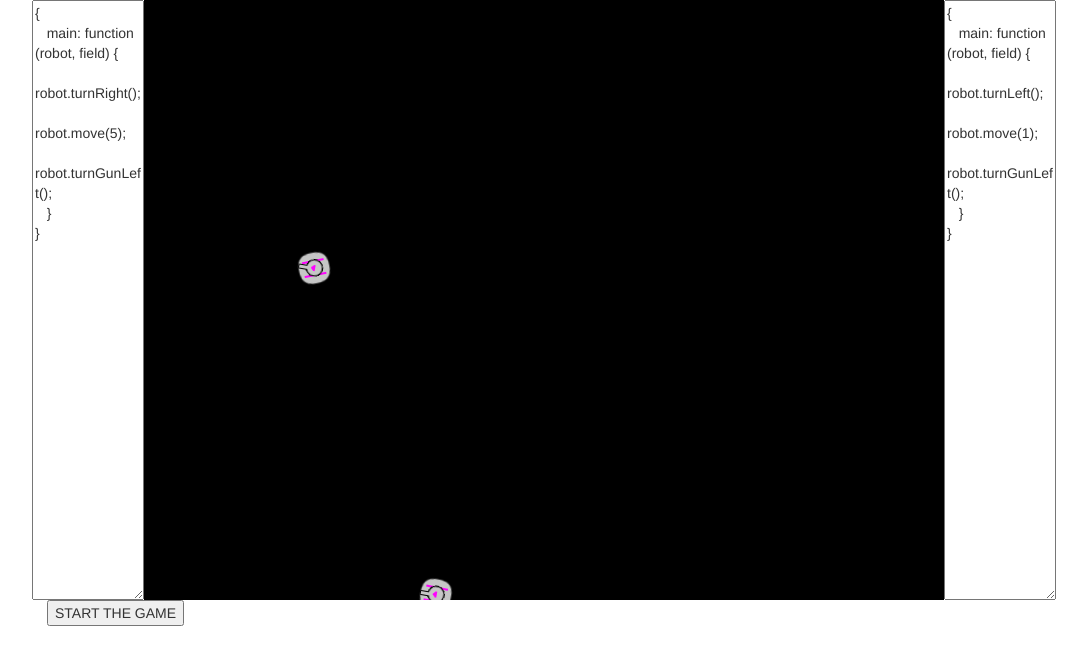
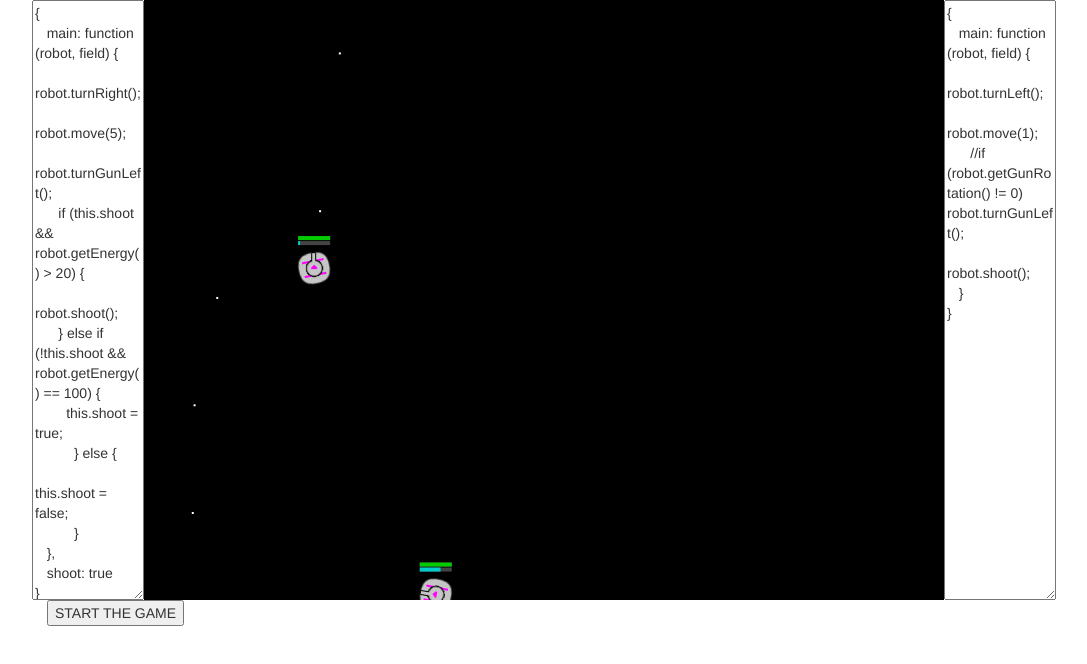
Before and after one commit to Nimos/robobattles, a plain HTML site: page index.html in a window 1280 px wide. Both pictures are taken after a click on the button "START THE GAME". Shown: the whole page, without its empty margins (23-1110 px from the left). Drawn offline with nearby package versions, Linux system fonts and the light colour scheme.

Commit message:
Shooting implemented

```diff
--- a/index.html
+++ b/index.html
@@ -21,7 +21,15 @@
       robot.turnRight();
       robot.move(5);
       robot.turnGunLeft();
-   }
+      if (this.shoot && robot.getEnergy() > 20) {
+      	robot.shoot();
+      } else if (!this.shoot && robot.getEnergy() == 100) {
+      	this.shoot = true;
+  	  } else {
+  	    this.shoot = false;
+  	  }
+   },
+   shoot: true
 }
 					</textarea>
 				</div>
@@ -33,7 +41,8 @@
    main: function (robot, field) {
       robot.turnLeft();
       robot.move(1);
-      robot.turnGunLeft();
+      //if (robot.getGunRotation() != 0) robot.turnGunLeft();
+      robot.shoot();
    }
 }
 					</textarea>
@@ -47,6 +56,7 @@
 		<script src="js/classes/RobotInterface.js"></script>
 		<script src="js/classes/Robot.js"></script>
 		<script src="js/classes/ressourceCache.js"></script>
+		<script src="js/classes/Projectile.js"></script>
 
 		<script src="js/main.js"></script>
 	</body>
--- a/js/classes/Game.js
+++ b/js/classes/Game.js
@@ -3,14 +3,16 @@
 	Manages all game objects, the main loop and starting/stopping the game
 */
 var Game = function (options, AIs) {
+	// setting defaults
 	this.options = {
 		cWidth: 800,
 		cHeight: 600,
-		ressources: ["assets/bot-base.png", "assets/bot-gun.png"]
+		ressources: ["assets/bot-base.png", "assets/bot-gun.png"],
+		robotHitpoints: 100
 	};
 
 	this.status = 0;
-	this.robots = [];
+	this.entities = [];
 
 
 	for (var key in options) {
@@ -37,16 +39,12 @@ Game.prototype.init = function (AIs) {
 
 	console.log("Loading Robots");
 	for (var ai in AIs) {
-		var r = new Robot(AIs[ai], 0, this.options);
-		this.robots.push(r);
-	}
-
-	console.log("Placing robots");
-	for (r in this.robots) {
+		var r = new Robot(AIs[ai], 0, this);
+		this.addObject(r);
 		// place each robot at a random spot at least 100px away from the edges
-		this.robots[r].posX = Math.ceil((this.options.cWidth-200)*Math.random()+100);
-		this.robots[r].posY = Math.ceil((this.options.cHeight-200)*Math.random()+100);
-		console.log("Robot No.",r,"placed at", this.robots[r].posX, this.robots[r].posY);
+		r.posX = Math.ceil((this.options.cWidth-200)*Math.random()+100);
+		r.posY = Math.ceil((this.options.cHeight-200)*Math.random()+100);
+		console.log("Robot No.",ai,"placed at", r.posX, r.posY);
 	};
 
 	console.log("setting up stuff");
@@ -69,10 +67,31 @@ Game.prototype.main = function () {
 		return;
 	}
 
-	this.robots.forEach( function (r) {
-		interf = new RobotInterface(r);
-		r.ai.main(interf, {});
-	});
+	var colisionCheck = this.entities;
+	for (var x=0; x<this.entities.length; x++) {
+		obj = this.entities[x];
+		obj.main();
+		if (obj.removeme) {
+			this.entities.splice(x--, 1);
+		}
+		colisionCheck = colisionCheck.slice(1);
+		for (var y=0; y<colisionCheck.length; y++) {
+			// spherical robots in a vacuum
+			obj2 = colisionCheck[y];
+			x1 = obj.posX;
+			y1 = obj.posY;
+			hitbox1 = obj.hitbox;
+			x2 = obj2.posX;
+			y2 = obj2.posY;
+			hitbox2 = obj2.hitbox;
+
+			if (Math.sqrt( (x2-x1) * (x2-x1) + (y2-y1) * (y2-y1) ) <= hitbox1+hitbox2) {
+				//console.log("Collision between",obj,"and",obj2);
+				obj.collide(obj2);
+				obj2.collide(obj);
+			}
+		}
+	};
 
 	this.renderScene();
 	requestAnimationFrame(this.main.bind(this));
@@ -82,8 +101,12 @@ Game.prototype.renderScene = function () {
 	this.ctx.fillStyle = "#000000";
 	this.ctx.fillRect(0,0, this.options.cWidth, this.options.cHeight);
 
-	for (robot in this.robots) {
-		this.robots[robot].draw(this.ctx);
+	for (obj in this.entities) {
+		this.entities[obj].draw(this.ctx);
 	}
 
 }
+
+Game.prototype.addObject = function (obj) {
+	if (obj) this.entities.push(obj);
+}
--- /dev/null
+++ b/js/classes/Projectile.js
@@ -0,0 +1,55 @@
+/*
+	Represents projectiles, mainly bullets for now, but includes possibly different effects.
+*/
+Projectile = function (owner, x, y, direction, speed, effect, power) {
+	this.owner;
+	this.posX = x;
+	this.posY = y;
+
+	this.dirX = Math.sin(direction)*speed;
+	this.dirY = -Math.cos(direction)*speed;
+
+	this.effect = effect;
+	this.power = power;
+
+	this.hitbox = 2;
+
+	this.direction = direction;
+
+	this.immunityFrames = 10;
+
+	this.move = function (x, y) {
+		if (this.posX+ x <= 800 && this.posX+ x >= 0) {this.posX+= x} else {this.remove()};
+		if (this.posY+ y <= 600 && this.posY+ y >= 0) {this.posY+= y} else {this.remove()};
+	}
+}
+
+Projectile.prototype.main = function () {
+	this.move(this.dirX, this.dirY);
+	if (this.immunityFrames) return this.immunityFrames--;
+};
+
+Projectile.prototype.collide = function (obj) {
+	if (!this.immunityFrames) {
+		this.remove();
+		this.effect(obj, this.power);
+	}
+}
+
+Projectile.prototype.draw = function (ctx) {
+	ctx.save();
+	ctx.translate(this.posX, this.posY);
+	ctx.fillStyle = "#FFFFFF";
+	ctx.fillRect(-1,-1,2,2);
+	ctx.restore();
+}
+
+Projectile.prototype.remove = function () {
+	this.removeme = true;
+}
+
+Projectile.damage = function (obj, amount) {
+	if (obj instanceof Robot) {
+		obj.hitpoints -= amount;
+	}
+}
--- a/js/classes/Robot.js
+++ b/js/classes/Robot.js
@@ -4,12 +4,20 @@
 	The Robot object represents a players' robot.
 	It handles all game variables related to it (e.g. position, hitpoints, ...) and manages drawing and reaction to collisions.
 */
-var Robot = function (ai, teamcolor, gameOptions) {
+var Robot = function (ai, teamcolor, gameEngine) {
 	if (!teamcolor) teamcolor = [Math.floor(Math.random()*256),Math.floor(Math.random()*256),Math.floor(Math.random()*256)];
 
-	this.gameOptions = gameOptions;
+	this.gameEngine = gameEngine;
+	this.gameOptions = gameEngine.options;
 
+	// Some configurable stuff
 	this.maxSpeed = 5;
+	this.bulletSpeed = 8;
+	this.damageDealt = 20;
+	this.energyPerShot = 20;
+	// end
+
+
 	this.rotation = 0;
 	this.gunRotation = 0;
 
@@ -20,19 +28,64 @@ var Robot = function (ai, teamcolor, gameOptions) {
 	this.gunSprite = ressourceCache.get("assets/bot-gun.png");
 
 	this.ai = ai;
+
+	this.hitpoints = this.gameOptions.robotHitpoints;
+
+	this.energy = 100;
+
+	this.hitbox = 16;
 };
 
+Robot.prototype.main = function () {
+	console.log("main");
+	this.energy= Math.min(this.energy+1, 100);
+
+	interf = new RobotInterface(this);
+	this.ai.main(interf, {});
+}
+
 Robot.prototype.draw = function (ctx) {
+		//robot
 		ctx.save();
 		ctx.translate(this.posX, this.posY);
 		ctx.rotate(this.rotation);
 		ctx.drawImage(this.sprite, this.sprite.height/2*-1, this.sprite.height/2*-1);
 		ctx.restore();
 
+		// gun
 		ctx.save();
 		ctx.translate(this.posX, this.posY);
 		ctx.rotate(this.gunRotation);
 		ctx.drawImage(this.gunSprite, this.gunSprite.height/2*-1, this.gunSprite.height/2*-1);
+		ctx.restore();
+
+		//health and energy bars
+		ctx.save();
+		ctx.translate(this.posX, this.posY);
+		ctx.fillStyle="#444444";
+		ctx.fillRect(this.sprite.width/2*-1, (this.sprite.height/-2)-16, this.sprite.width, 4);
+		ctx.fillStyle="#444444";
+		ctx.fillRect(this.sprite.width/2*-1, (this.sprite.height/-2)-11, this.sprite.width, 4);
+
+		var energy=this.sprite.width * (this.energy / 100);
+		var percentageHP=(this.hitpoints / this.gameOptions.robotHitpoints);
+
+		/*var red= Math.floor(255*(1-percentageHP));
+		var grn= Math.floor(255*percentageHP);
+		var col = "#"+red.toString(16)+grn.toString(16)+"00";
+		ctx.fillStyle=col;
+		*/
+
+		ctx.fillStyle="#00CC00";
+		if (percentageHP < 0.6) ctx.fillStyle="#CCCC00";
+		if (percentageHP < 0.3) ctx.fillStyle="#CC4400";
+		if (percentageHP < 0.1) ctx.fillStyle="#CC0000";
+
+
+		ctx.fillRect(this.sprite.width/2*-1, (this.sprite.height/-2)-16, percentageHP*this.sprite.width, 4);
+		ctx.fillStyle="#00CCCC";
+		ctx.fillRect(this.sprite.width/2*-1, (this.sprite.height/-2)-11, energy, 4);
+
 		ctx.restore();
 };
 
@@ -58,3 +111,11 @@ Robot.prototype.turnGun = function (angle) {
 
 	if (this.gunRotation >= 360*(Math.PI / 180) || this.gunRotation <= -360*(Math.PI / 180)) this.gunRotation = 0;
 }
+
+Robot.prototype.shoot = function () {
+	this.gameEngine.addObject(new Projectile(this, this.posX, this.posY, this.gunRotation, this.bulletSpeed, Projectile.damage, this.damageDealt));
+}
+
+Robot.prototype.collide = function (obj) {
+
+}
--- a/js/classes/RobotInterface.js
+++ b/js/classes/RobotInterface.js
@@ -12,6 +12,11 @@ var RobotInterface = function(r) {
 
 	this.rotation = r.rotation;
 	this.gunRotation = r.gunRotation;
+
+	// Returns the current energy level
+	this.getEnergy = function () {
+		return robot.energy;
+	}
 
 	// Returns the current rotation of the robot in radians
 	this.getRotation = function () {
@@ -53,5 +58,10 @@ var RobotInterface = function(r) {
 		robot.turnGun(0.2);
 	};
 
-
+	this.shoot = function () {
+		if (robot.energy >= robot.energyPerShot) {
+			robot.shoot();
+			robot.energy -= robot.energyPerShot;
+		}
+	}
 }
```
